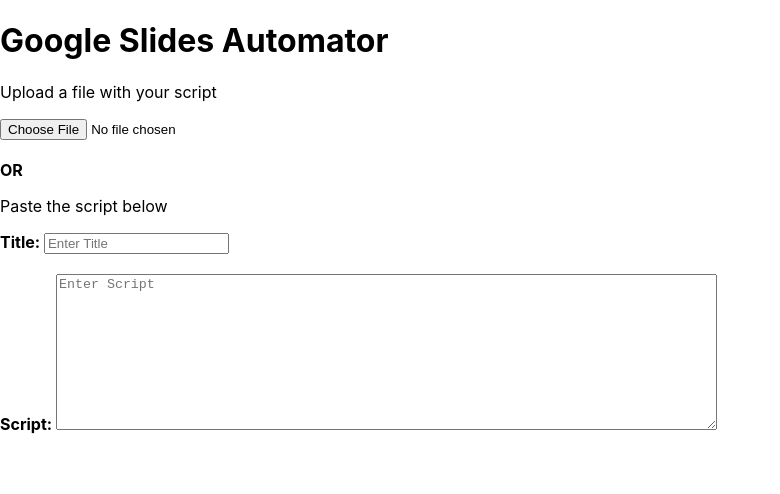
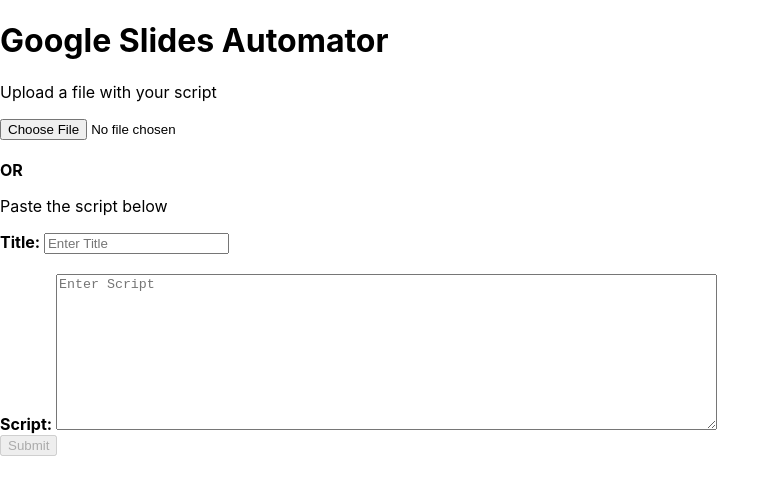
Before and after one commit to ola511/google-slides-app, a React (Create React App) app: page / in a window 1280 px wide. Shown: the top 494 px of the page, without its empty margins (0-780 px from the left). Built offline with nearby package versions, Linux system fonts and the light colour scheme.

Commit message:
used disabled prop instead of conditional render

```diff
--- a/src/App.js
+++ b/src/App.js
@@ -110,7 +110,7 @@
           onChange={handleChange}
           onPaste={handlePaste}
           value={input} /><br />
-        {input !== "" ? (<button type="submit">Submit</button>) : null}
+        <button type="submit" disabled={input === ""} >Submit</button>
       </form>
       <ul>
         {summaryPoints.map((point, index) => (
```
